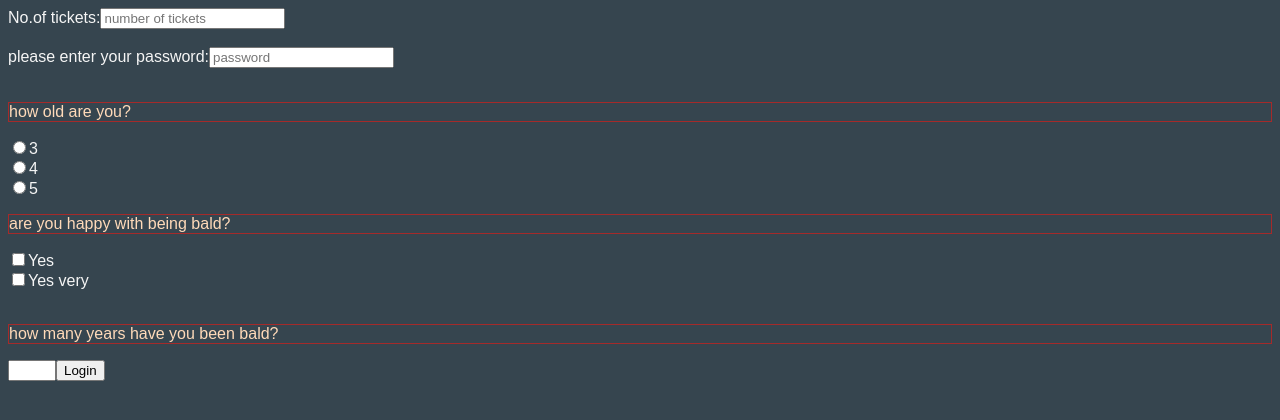
After one commit to jerry-sinefeld/occupational-specialism-, a PHP site: page /forms.php in a window 1280 px wide. The commit adds this page. Shown: the top 420 px of the page. Run offline with PHP 8.4, Linux system fonts and the light colour scheme.

Commit message:
added PHP guides

```diff
--- /dev/null
+++ b/May_26/html basics/ver 1/CSS/styles.css
@@ -0,0 +1,26 @@
+body{
+    color: whitesmoke;
+    font-family: Arial, Helvetica, sans-serif; /* font family lists different fonts to load in case certain OS's don't support your preferred fonts*/
+    background-color: #36454F;
+}
+
+p{
+    color: peachpuff;
+    border: solid 1px brown ;
+}
+
+#my_id{
+    color: yellow;
+    border: solid 12px green;
+
+}
+
+img{
+    color: lightgrey;
+    border: solid 5px;
+}
+
+hr{
+
+    border-top: 4px dashed purple
+}
--- /dev/null
+++ b/May_26/html basics/ver 1/forms.php
@@ -0,0 +1,49 @@
+<?php
+
+echo "<!DOCTYPE html>";
+
+echo "<html>"; // opens html
+
+echo "<head>";// opens head
+    echo "<link rel='stylesheet' href='CSS/styles.css'>";
+echo "</head>"; // closes head
+
+echo "<body>"; // opens body
+    echo "<form action='' method='post'>";
+    echo "<label for='num'>No.of tickets:</label>";
+    echo "<input type='text' name='num' id='num' placeholder= 'number of tickets' required>";
+    echo "<br>";
+    echo "<br>";
+
+    echo "<label for='pass'>please enter your password:</label>";
+    echo "<input type='password' name='password' id='pass' placeholder= 'password' required>";
+    echo "<br>";
+    echo "<br>";
+
+    echo "<p>how old are you?</p>";
+    echo "<input type='radio' id ='age_choice3' name='age3' value='3'>";
+    echo "<label for='age_choice'>3</label> <br>";
+    echo "<input type='radio' id ='age_choice4' name='age4' value='4'>";
+    echo "<label for='age_choice'>4</label> <br>";
+    echo "<input type='radio' id ='age_choice5' name='age5' value='5'>";
+    echo "<label for='age_choice'>5</label> <br>";
+
+    echo "<p> are you happy with being bald?</p>";
+    echo "<input type='checkbox' id ='bald?' name='are_u_bald' value='yes'>";
+    echo "<label for='bald?'>Yes</label> <br>";
+    echo "<input type='checkbox' id ='not_bald' name='has_hair' value='yes very'>";
+    echo "<label for='not_bald'>Yes very</label> <br>";
+    echo "<br>";
+    echo "<p> how many years have you been bald?</p>";
+    echo "<label> ";
+    echo "<input type='number'id='quantity' name='quantity' min='1' max='5'>";
+    echo "<input type='submit' name='submit' value='Login'>";
+    echo "</form>";
+echo "</body>"; // closes body
+
+
+echo "</html>";
+
+
+
+?>
```
Also changed, not shown: May_26/html basics/ver 1/index.php (+6 -3 lines), May_26/html basics/ver 1/images/ER_TEST.jfif (renamed from May_26/html basics/ver 1/ER_TEST.jfif), May_26/html basics/ver 1/images/receding_hairline_test.jfif (renamed from May_26/html basics/ver 1/receding_hairline_test.jfif).
